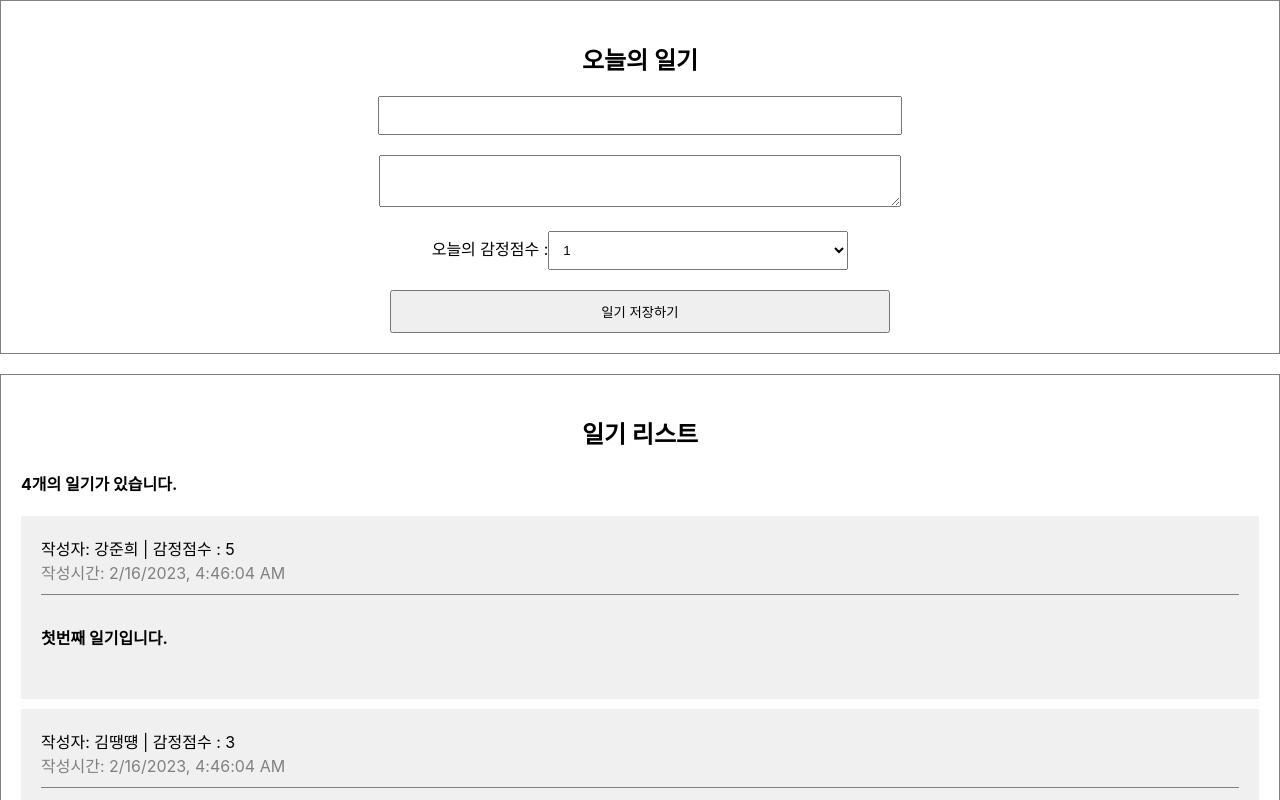
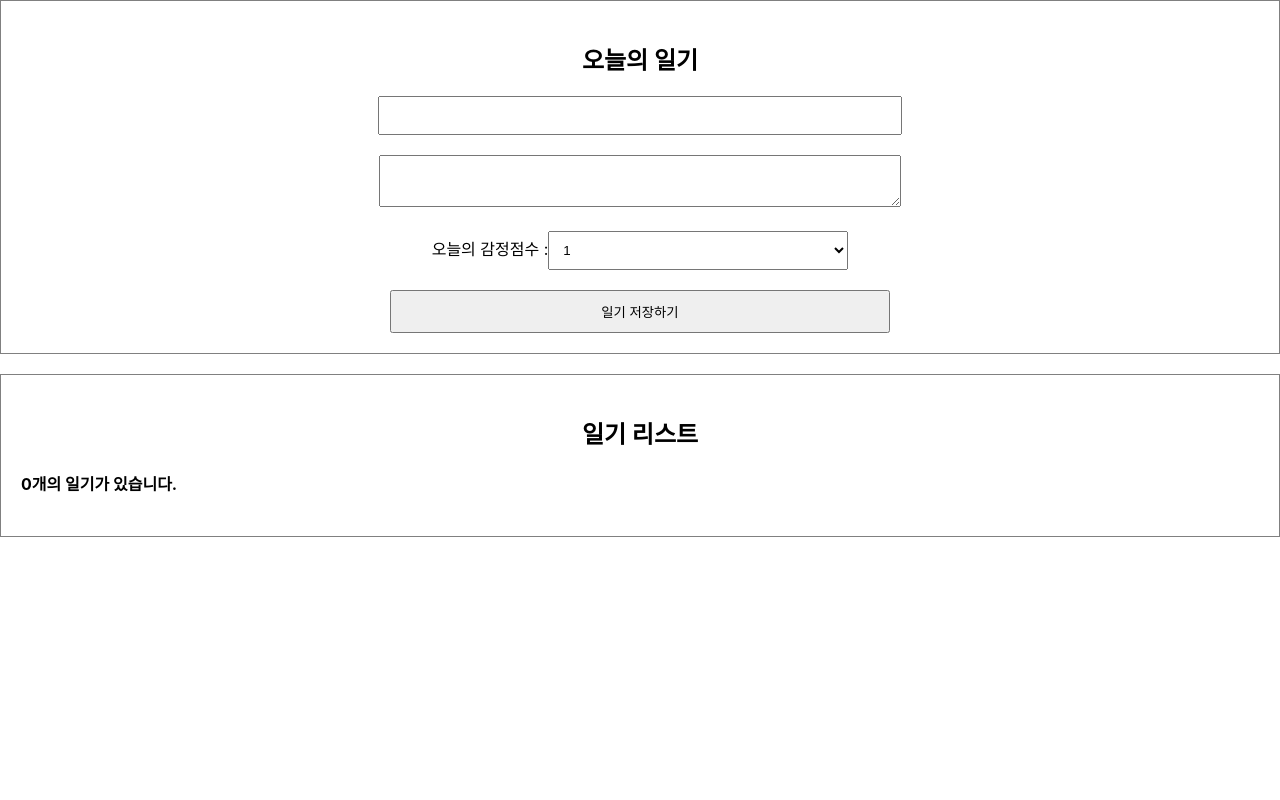
Before and after one commit to juneandkang/simpleDiary, a React (Create React App) app: page / in a window 1280 px wide. Shown: the top 800 px of the page. Built offline with nearby package versions, Linux system fonts and the light colour scheme.

Commit message:
[feat] Diary 추가하기 : onCreate 함수생성

```diff
--- a/src/App.js
+++ b/src/App.js
@@ -1,47 +1,32 @@
 import './App.css';
 import DiaryEditor from './DiaryEditior';
 import DiaryList from './DiaryList';
+import { useRef, useState } from 'react';
 
 function App() {
 
-  const dummyList = [
-    {
-      id:1,
-      author: "강준희",
-      content: '첫번째 일기입니다.',
-      emotion: 5,
-      created_date: new Date().getTime(),
-    },
-    {
-      id:2,
-      author: "김땡떙",
-      content: '두번째 일기입니다.',
-      emotion: 3,
-      created_date: new Date().getTime(),
-    },
-    {
-      id:3,
-      author: "이떙땡",
-      content: '세번째 일기입니다.',
-      emotion: 2,
-      created_date: new Date().getTime(),
-    },
-    {
-      id:4,
-      author: "최삼삼",
-      content: '네번째 일기입니다.',
-      emotion: 4,
-      created_date: new Date().getTime(),
-    },
-  ]
+  const [data,setData] = useState([]);
+  const dataId = useRef(0);
 
+  const onCreate = (author, content, emotion) => {
+    const created_date = new Date().getTime();
+    const newItem = {
+      author,
+      content,
+      emotion,
+      created_date,
+      id: dataId.current,
+    }
+    dataId.current += 1;
+    setData([newItem, ...data]);
+  }
 
   return (
     <div className="App">
       <header className="App-header">
       </header>
-      <DiaryEditor />
-      <DiaryList diaryList={dummyList}/>
+      <DiaryEditor onCreate={onCreate}/>
+      <DiaryList diaryList={data}/>
     </div>
   );
 }
--- a/src/DiaryEditior.js
+++ b/src/DiaryEditior.js
@@ -1,6 +1,6 @@
 import { useRef, useState } from "react";
 
-const DiaryEditor = () => {
+const DiaryEditor = ({onCreate}) => {
 
     const authorInput = useRef();
     const contentInput = useRef();
@@ -9,17 +9,16 @@
         author: '',
         content: '',
         emotion: 1,
-    })
+    });
 
     const handleChangeState = (e) => {
         setState({
             ...state,
             [e.target.name] : e.target.value,
         })
-    }
+    };
 
     const handleSubmit = () => {
-        console.log(state);
         if(state.author.length < 1){
             authorInput.current.focus();
             return;
@@ -29,7 +28,15 @@
             contentInput.current.focus();
             return;
         }
-    }
+
+        onCreate(state.author, state.content, state.emotion);
+        alert('저장 성공!');
+        setState({
+            author: "",
+            content: "",
+            emotion: 1,
+        });
+    };
 
     return(
     <div className="DiaryEditor">
@@ -38,7 +45,7 @@
             <input
                 ref={authorInput}
                 name='author'
-                value={state.authorauthor}
+                value={state.author}
                 onChange={handleChangeState}/>
         </div>
         <div>
```
